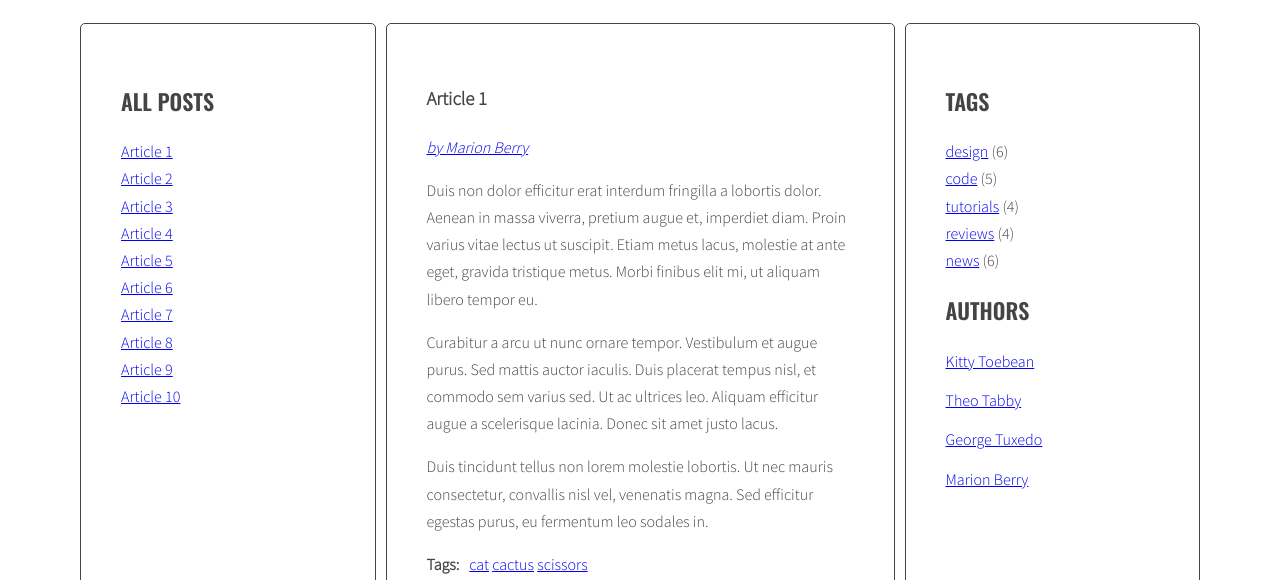
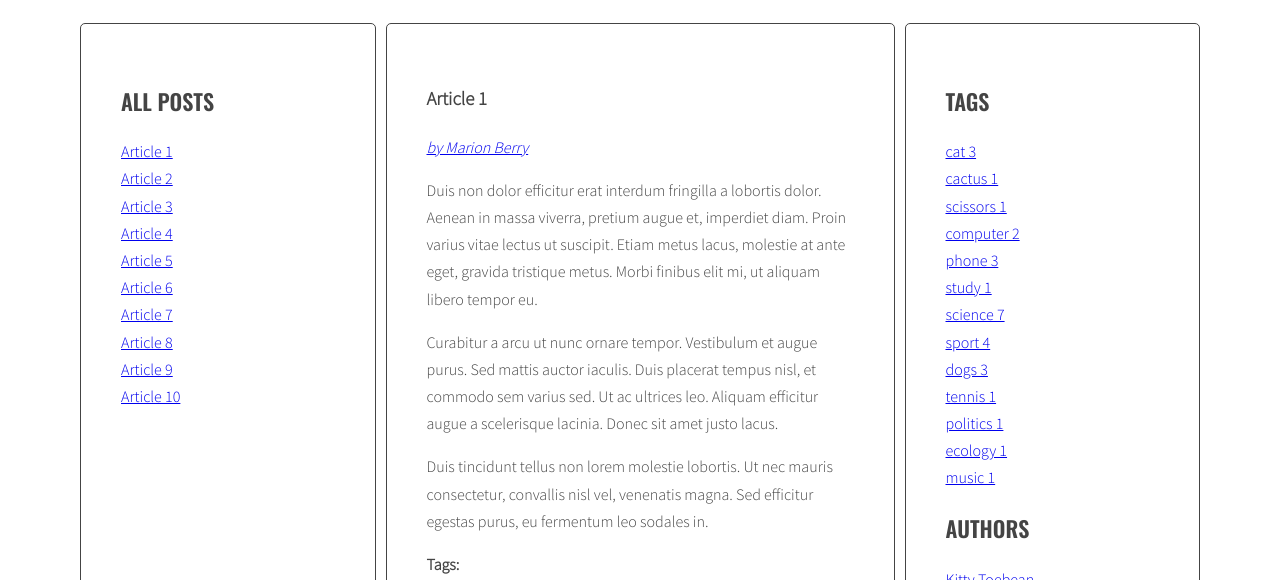
Before and after one commit to michal1231/javascript-blog, a website: page index.html in a window 1280 px wide. Shown: the part 220-800 px from the top of the page. Drawn offline with nearby package versions, Linux system fonts and the light colour scheme.

Commit message:
Add number of appearances display

```diff
--- a/index.html
+++ b/index.html
@@ -78,7 +78,7 @@
                             </ul>
                         </div>
                     </article>
-                    <article class="post" id="article-3" data-tags="headphones sport phone science">
+                    <article class="post" id="article-3" data-tags="sport phone science">
                         <h3 class="post-title">Article 3</h3>
                         <p class="post-author">by George Tuxedo</p>
                         <div class="post-content">
@@ -100,7 +100,7 @@
                             </ul>
                         </div>
                     </article>
-                    <article class="post" id="article-4" data-tags="dogs tennis chess">
+                    <article class="post" id="article-4" data-tags="dogs tennis">
                         <h3 class="post-title">Article 4</h3>
                         <p class="post-author">by Kitty Toebean</p>
                         <div class="post-content">
@@ -146,7 +146,7 @@
                             </ul>
                         </div>
                     </article>
-                    <article class="post" id="article-6" data-tags="sport science paper politics">
+                    <article class="post" id="article-6" data-tags="sport science politics">
                         <h3 class="post-title">Article 6</h3>
                         <p class="post-author">by George Tuxedo</p>
                         <div class="post-content">
@@ -170,7 +170,7 @@
                             </ul>
                         </div>
                     </article>
-                    <article class="post" id="article-7" data-tags="fashion plastic ecology">
+                    <article class="post" id="article-7" data-tags="ecology">
                         <h3 class="post-title">Article 7</h3>
                         <p class="post-author">by Kitty Toebean</p>
                         <div class="post-content">
@@ -218,7 +218,7 @@
                             </ul>
                         </div>
                     </article>
-                    <article class="post" id="article-9" data-tags="electricity science music economy">
+                    <article class="post" id="article-9" data-tags="science music">
                         <h3 class="post-title">Article 9</h3>
                         <p class="post-author">by Marion Berry</p>
                         <div class="post-content">
@@ -275,11 +275,6 @@
                 <aside class="sidebar">
                     <h2 class="section-title">Tags</h2>
                     <ul class="list tags">
-                        <li><a href="#">design</a> <span>(6)</span></li>
-                        <li><a href="#">code</a> <span>(5)</span></li>
-                        <li><a href="#">tutorials</a> <span>(4)</span></li>
-                        <li><a href="#">reviews</a> <span>(4)</span></li>
-                        <li><a href="#">news</a> <span>(6)</span></li>
                     </ul>
                     <h2 class="section-title">Authors</h2>
                     <ul class="list authors">
--- a/js/script.js
+++ b/js/script.js
@@ -24,7 +24,8 @@ const optArticleSelector = '.post',
     optTitleSelector = '.post-title',
     optTitleListSelector = '.titles',
     optArticleTagsSelector = '.post-tags .list',
-    optArticleAuthorSelector = '.post-author';
+    optArticleAuthorSelector = '.post-author',
+    optTagsListSelector = '.tags.list';
 
 
 function generateTitleLinks(customSelector = '') {
@@ -51,6 +52,7 @@ generateTitleLinks();
 
 
 function generateTags() {
+    const allTags = {};
     const exampleTags = document.querySelectorAll(optArticleTagsSelector);
     for (let tags of exampleTags) {
         tags.innerHTML = '';
@@ -61,11 +63,21 @@ function generateTags() {
         let html = '';
         const tagsArray = article.getAttribute('data-tags').split(' ');
         for (let tag of tagsArray) {
-            const singularTag = '<li><a href="#tag-' + tag + '">' + tag + '</a></li>\n';
-            html += singularTag;
+            if (!allTags.hasOwnProperty(tag)) {
+                allTags[tag] = 1;
+            } else {
+                allTags[tag]++;
+            }
         }
         wrapper.innerHTML = html;
     }
+    const tagList = document.querySelector(optTagsListSelector);
+
+    let allTagsHTML = '';
+    for (let tag in allTags) {
+        allTagsHTML += '<li><a href="#tag-' + tag + '">' + tag + ' ' + allTags[tag] + '</a></li>\n';
+    }
+    tagList.innerHTML = allTagsHTML;
 }
 
 
```
